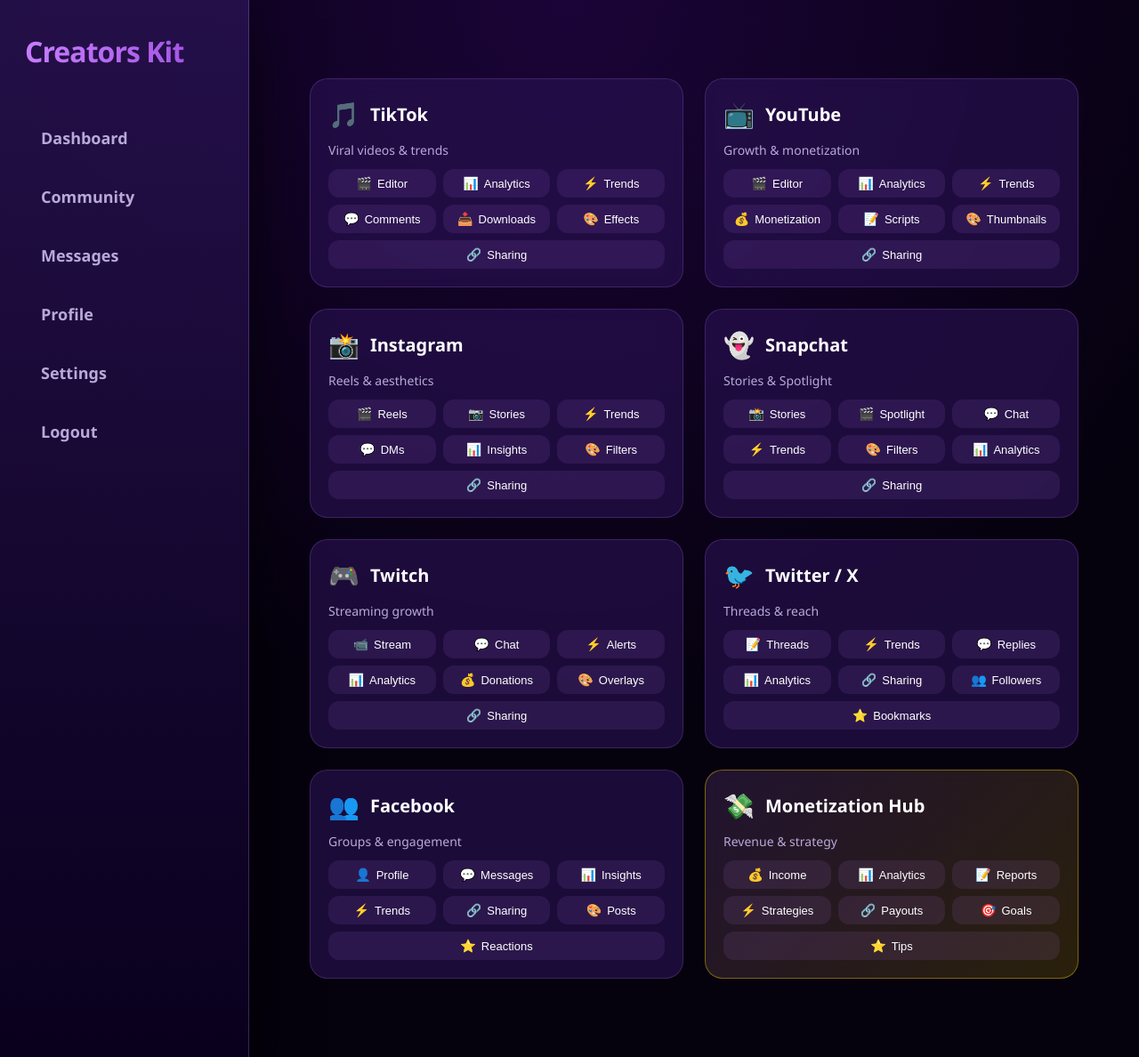
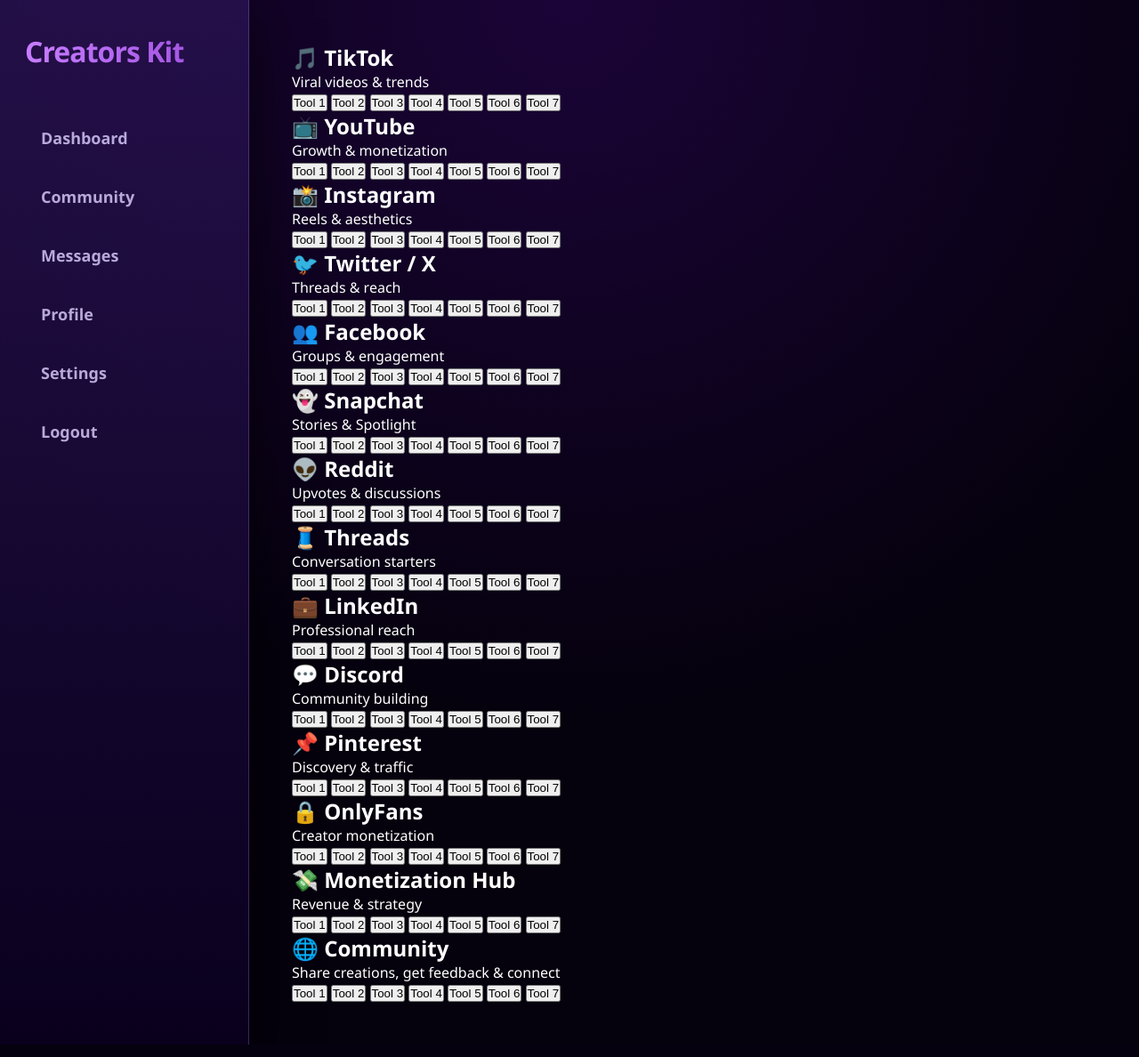
Before and after one commit to drwttierney-wq/Creatorskit, a Flask app: page /dashboard in a window 1280 px wide. Shown: the whole page at 89% size. Run offline with Flask 3, Linux system fonts and the light colour scheme; the visitor is signed in with stand-in values (Sample User, id 1); parts of the project's set-up code (start-up, migrations or seed data) failed here and were passed over.

Commit message:
Update dashboard.html

```diff
--- a/templates/dashboard.html
+++ b/templates/dashboard.html
@@ -10,233 +10,217 @@
 
     <div class="dashboard-grid">
 
-        <!-- VIDEO PLATFORMS -->
+        <!-- TikTok -->
         <div class="platform-card">
-            <div class="platform-header"><span>🎵</span><h2>TikTok</h2></div>
+            <h2>🎵 TikTok</h2>
             <p>Viral videos & trends</p>
             <div class="platform-tools">
-                <button><span>🎬</span> Editor</button>
-                <button><span>📊</span> Analytics</button>
-                <button><span>⚡</span> Trends</button>
-                <button><span>💬</span> Comments</button>
-                <button><span>📥</span> Downloads</button>
-                <button><span>🎨</span> Effects</button>
-                <button><span>🔗</span> Sharing</button>
+                <button>Tool 1</button>
+                <button>Tool 2</button>
+                <button>Tool 3</button>
+                <button>Tool 4</button>
+                <button>Tool 5</button>
+                <button>Tool 6</button>
+                <button>Tool 7</button>
             </div>
         </div>
 
+        <!-- YouTube -->
         <div class="platform-card">
-            <div class="platform-header"><span>📺</span><h2>YouTube</h2></div>
+            <h2>📺 YouTube</h2>
             <p>Growth & monetization</p>
             <div class="platform-tools">
-                <button><span>🎬</span> Editor</button>
-                <button><span>📊</span> Analytics</button>
-                <button><span>⚡</span> Trends</button>
-                <button><span>💰</span> Monetization</button>
-                <button><span>📝</span> Scripts</button>
-                <button><span>🎨</span> Thumbnails</button>
-                <button><span>🔗</span> Sharing</button>
+                <button>Tool 1</button>
+                <button>Tool 2</button>
+                <button>Tool 3</button>
+                <button>Tool 4</button>
+                <button>Tool 5</button>
+                <button>Tool 6</button>
+                <button>Tool 7</button>
             </div>
         </div>
 
+        <!-- Instagram -->
         <div class="platform-card">
-            <div class="platform-header"><span>📸</span><h2>Instagram</h2></div>
+            <h2>📸 Instagram</h2>
             <p>Reels & aesthetics</p>
             <div class="platform-tools">
-                <button><span>🎬</span> Reels</button>
-                <button><span>📷</span> Stories</button>
-                <button><span>⚡</span> Trends</button>
-                <button><span>💬</span> DMs</button>
-                <button><span>📊</span> Insights</button>
-                <button><span>🎨</span> Filters</button>
-                <button><span>🔗</span> Sharing</button>
+                <button>Tool 1</button>
+                <button>Tool 2</button>
+                <button>Tool 3</button>
+                <button>Tool 4</button>
+                <button>Tool 5</button>
+                <button>Tool 6</button>
+                <button>Tool 7</button>
             </div>
         </div>
 
+        <!-- Twitter / X -->
         <div class="platform-card">
-            <div class="platform-header"><span>👻</span><h2>Snapchat</h2></div>
-            <p>Stories & Spotlight</p>
+            <h2>🐦 Twitter / X</h2>
+            <p>Threads & reach</p>
             <div class="platform-tools">
-                <button><span>📸</span> Stories</button>
-                <button><span>🎬</span> Spotlight</button>
-                <button><span>💬</span> Chat</button>
-                <button><span>⚡</span> Trends</button>
-                <button><span>🎨</span> Filters</button>
-                <button><span>📊</span> Analytics</button>
-                <button><span>🔗</span> Sharing</button>
+                <button>Tool 1</button>
+                <button>Tool 2</button>
+                <button>Tool 3</button>
+                <button>Tool 4</button>
+                <button>Tool 5</button>
+                <button>Tool 6</button>
+                <button>Tool 7</button>
             </div>
         </div>
 
+        <!-- Facebook -->
         <div class="platform-card">
-            <div class="platform-header"><span>🎮</span><h2>Twitch</h2></div>
-            <p>Streaming growth</p>
+            <h2>👥 Facebook</h2>
+            <p>Groups & engagement</p>
             <div class="platform-tools">
-                <button><span>📹</span> Stream</button>
-                <button><span>💬</span> Chat</button>
-                <button><span>⚡</span> Alerts</button>
-                <button><span>📊</span> Analytics</button>
-                <button><span>💰</span> Donations</button>
-                <button><span>🎨</span> Overlays</button>
-                <button><span>🔗</span> Sharing</button>
+                <button>Tool 1</button>
+                <button>Tool 2</button>
+                <button>Tool 3</button>
+                <button>Tool 4</button>
+                <button>Tool 5</button>
+                <button>Tool 6</button>
+                <button>Tool 7</button>
             </div>
         </div>
 
-        <!-- SOCIAL PLATFORMS -->
+        <!-- Snapchat -->
         <div class="platform-card">
-            <div class="platform-header"><span>🐦</span><h2>Twitter / X</h2></div>
-            <p>Threads & reach</p>
+            <h2>👻 Snapchat</h2>
+            <p>Stories & Spotlight</p>
             <div class="platform-tools">
-                <button><span>📝</span> Threads</button>
-                <button><span>⚡</span> Trends</button>
-                <button><span>💬</span> Replies</button>
-                <button><span>📊</span> Analytics</button>
-                <button><span>🔗</span> Sharing</button>
-                <button><span>👥</span> Followers</button>
-                <button><span>⭐</span> Bookmarks</button>
+                <button>Tool 1</button>
+                <button>Tool 2</button>
+                <button>Tool 3</button>
+                <button>Tool 4</button>
+                <button>Tool 5</button>
+                <button>Tool 6</button>
+                <button>Tool 7</button>
             </div>
         </div>
 
+        <!-- Reddit -->
         <div class="platform-card">
-            <div class="platform-header"><span>👥</span><h2>Facebook</h2></div>
-            <p>Groups & engagement</p>
+            <h2>👽 Reddit</h2>
+            <p>Upvotes & discussions</p>
             <div class="platform-tools">
-                <button><span>👤</span> Profile</button>
-                <button><span>💬</span> Messages</button>
-                <button><span>📊</span> Insights</button>
-                <button><span>⚡</span> Trends</button>
-                <button><span>🔗</span> Sharing</button>
-                <button><span>🎨</span> Posts</button>
-                <button><span>⭐</span> Reactions</button>
+                <button>Tool 1</button>
+                <button>Tool 2</button>
+                <button>Tool 3</button>
+                <button>Tool 4</button>
+                <button>Tool 5</button>
+                <button>Tool 6</button>
+                <button>Tool 7</button>
             </div>
         </div>
 
+        <!-- Threads -->
+        <div class="platform-card">
+            <h2>🧵 Threads</h2>
+            <p>Conversation starters</p>
+            <div class="platform-tools">
+                <button>Tool 1</button>
+                <button>Tool 2</button>
+                <button>Tool 3</button>
+                <button>Tool 4</button>
+                <button>Tool 5</button>
+                <button>Tool 6</button>
+                <button>Tool 7</button>
+            </div>
+        </div>
+
+        <!-- LinkedIn -->
+        <div class="platform-card">
+            <h2>💼 LinkedIn</h2>
+            <p>Professional reach</p>
+            <div class="platform-tools">
+                <button>Tool 1</button>
+                <button>Tool 2</button>
+                <button>Tool 3</button>
+                <button>Tool 4</button>
+                <button>Tool 5</button>
+                <button>Tool 6</button>
+                <button>Tool 7</button>
+            </div>
+        </div>
+
+        <!-- Discord -->
+        <div class="platform-card">
+            <h2>💬 Discord</h2>
+            <p>Community building</p>
+            <div class="platform-tools">
+                <button>Tool 1</button>
+                <button>Tool 2</button>
+                <button>Tool 3</button>
+                <button>Tool 4</button>
+                <button>Tool 5</button>
+                <button>Tool 6</button>
+                <button>Tool 7</button>
+            </div>
+        </div>
+
+        <!-- Pinterest -->
+        <div class="platform-card">
+            <h2>📌 Pinterest</h2>
+            <p>Discovery & traffic</p>
+            <div class="platform-tools">
+                <button>Tool 1</button>
+                <button>Tool 2</button>
+                <button>Tool 3</button>
+                <button>Tool 4</button>
+                <button>Tool 5</button>
+                <button>Tool 6</button>
+                <button>Tool 7</button>
+            </div>
+        </div>
+
+        <!-- OnlyFans -->
+        <div class="platform-card">
+            <h2>🔒 OnlyFans</h2>
+            <p>Creator monetization</p>
+            <div class="platform-tools">
+                <button>Tool 1</button>
+                <button>Tool 2</button>
+                <button>Tool 3</button>
+                <button>Tool 4</button>
+                <button>Tool 5</button>
+                <button>Tool 6</button>
+                <button>Tool 7</button>
+            </div>
+        </div>
+
+        <!-- Monetization Hub -->
         <div class="platform-card highlight">
-            <div class="platform-header"><span>💸</span><h2>Monetization Hub</h2></div>
+            <h2>💸 Monetization Hub</h2>
             <p>Revenue & strategy</p>
             <div class="platform-tools">
-                <button><span>💰</span> Income</button>
-                <button><span>📊</span> Analytics</button>
-                <button><span>📝</span> Reports</button>
-                <button><span>⚡</span> Strategies</button>
-                <button><span>🔗</span> Payouts</button>
-                <button><span>🎯</span> Goals</button>
-                <button><span>⭐</span> Tips</button>
+                <button>Tool 1</button>
+                <button>Tool 2</button>
+                <button>Tool 3</button>
+                <button>Tool 4</button>
+                <button>Tool 5</button>
+                <button>Tool 6</button>
+                <button>Tool 7</button>
+            </div>
+        </div>
+
+        <!-- Community -->
+        <div class="platform-card">
+            <h2>🌐 Community</h2>
+            <p>Share creations, get feedback & connect</p>
+            <div class="platform-tools">
+                <button>Tool 1</button>
+                <button>Tool 2</button>
+                <button>Tool 3</button>
+                <button>Tool 4</button>
+                <button>Tool 5</button>
+                <button>Tool 6</button>
+                <button>Tool 7</button>
             </div>
         </div>
 
     </div>
 </div>
 
-<style>
-/* ---------------- DASHBOARD GRID ---------------- */
-.dashboard-wrapper {
-    max-width: 1200px;
-    margin: auto;
-    padding: 40px 20px;
-}
-
-.dashboard-header {
-    text-align: center;
-    margin-bottom: 40px;
-}
-
-.dashboard-header h1 {
-    font-size: 42px;
-    font-weight: 700;
-}
-
-.dashboard-header p {
-    color: #b8a9d9;
-    margin-top: 6px;
-}
-
-.dashboard-grid {
-    display: grid;
-    grid-template-columns: repeat(auto-fit, minmax(280px, 1fr));
-    gap: 24px;
-}
-
-/* ---------------- PLATFORM CARD ---------------- */
-.platform-card {
-    background: rgba(40,18,80,0.65);
-    border-radius: 20px;
-    padding: 20px;
-    border: 1px solid rgba(199,125,255,0.2);
-    backdrop-filter: blur(12px);
-    transition: transform 0.3s ease, box-shadow 0.3s ease;
-}
-
-.platform-card.highlight {
-    border: 1px solid rgba(255,215,0,0.4);
-    background: linear-gradient(135deg, rgba(199,125,255,0.15), rgba(255,215,0,0.15));
-}
-
-.platform-card:hover {
-    transform: translateY(-6px) scale(1.02);
-    box-shadow: 0 12px 35px rgba(157,78,221,0.35);
-    border-color: rgba(199,125,255,0.45);
-}
-
-.platform-header {
-    display: flex;
-    align-items: center;
-    gap: 12px;
-    margin-bottom: 12px;
-}
-
-.platform-header span {
-    font-size: 28px;
-}
-
-.platform-header h2 {
-    font-size: 20px;
-    margin: 0;
-}
-
-.platform-card p {
-    font-size: 14px;
-    color: #b8a9d9;
-    margin-bottom: 12px;
-}
-
-/* ---------------- TOOLS BUTTONS ---------------- */
-.platform-tools {
-    display: flex;
-    flex-wrap: wrap;
-    gap: 8px;
-}
-
-.platform-tools button {
-    flex: 1 1 calc(33.333% - 8px);
-    display: flex;
-    align-items: center;
-    justify-content: center;
-    gap: 6px;
-    background: rgba(199,125,255,0.1);
-    border: none;
-    border-radius: 12px;
-    padding: 8px 0;
-    font-size: 13px;
-    color: #fff;
-    cursor: pointer;
-    transition: transform 0.25s ease, box-shadow 0.25s ease, background 0.25s ease;
-}
-
-.platform-tools button span {
-    font-size: 14px;
-}
-
-.platform-tools button:hover {
-    transform: translateY(-3px) scale(1.05);
-    background: rgba(199,125,255,0.35);
-    box-shadow: 0 4px 15px rgba(157,78,221,0.45);
-}
-
-@media (min-width: 768px) {
-    .dashboard-grid {
-        grid-template-columns: repeat(auto-fit, minmax(300px, 1fr));
-    }
-}
-</style>
-
 {% endblock %}
```
